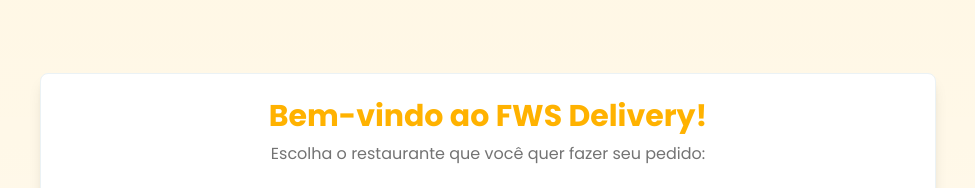
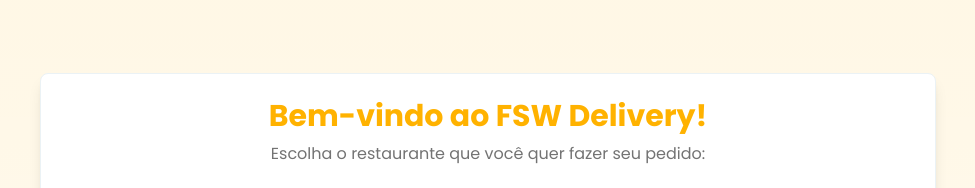
Before and after one commit to euCRUZ/fsw-delivery, a Next.js app: page / in a window 1280 px wide. Shown: the top 188 px of the page, without its empty margins (152-1127 px from the left). Built offline with nearby package versions, Linux system fonts and the light colour scheme; no server answers; the database is empty.

Commit message:
fix: update page.tsx

```diff
--- a/src/app/page.tsx
+++ b/src/app/page.tsx
@@ -20,7 +20,7 @@
         <Card className="flex w-full max-w-4xl flex-col shadow-lg">
           <div className="p-6 pb-0">
             <h1 className="mb-2 text-center text-3xl font-bold text-primary">
-              Bem-vindo ao FWS Delivery!
+              Bem-vindo ao FSW Delivery!
             </h1>
             <p className="mb-6 text-center text-muted-foreground">
               Escolha o restaurante que você quer fazer seu pedido:
```
